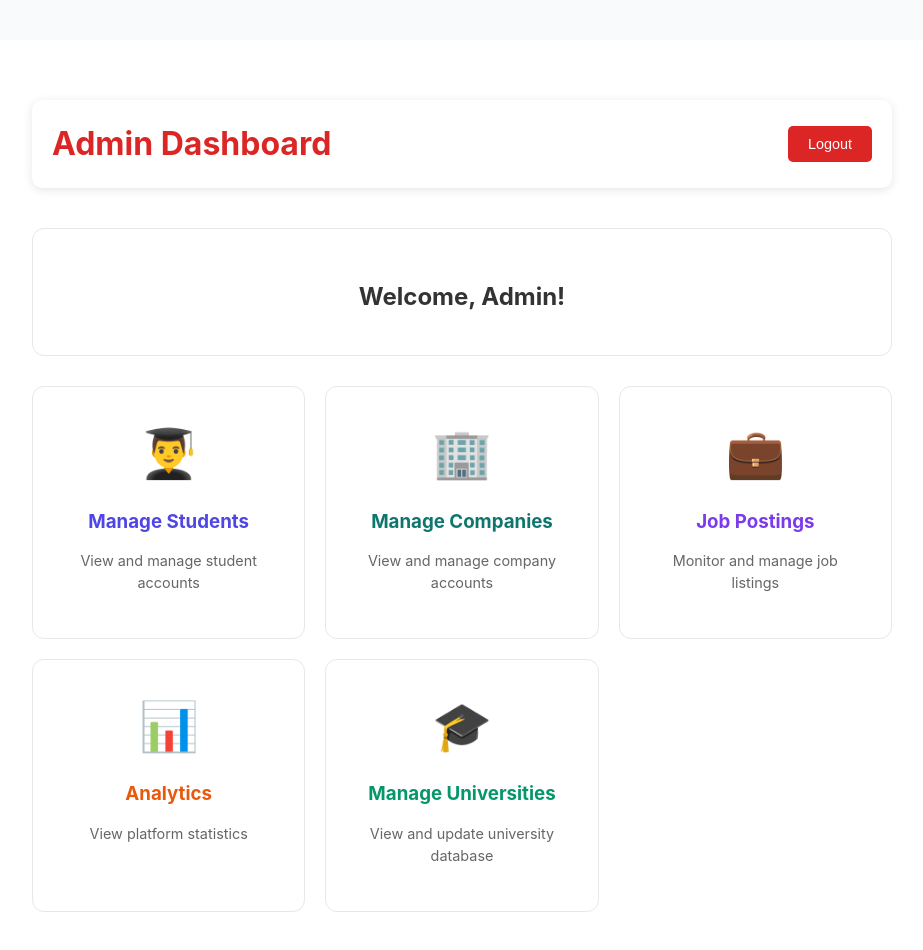
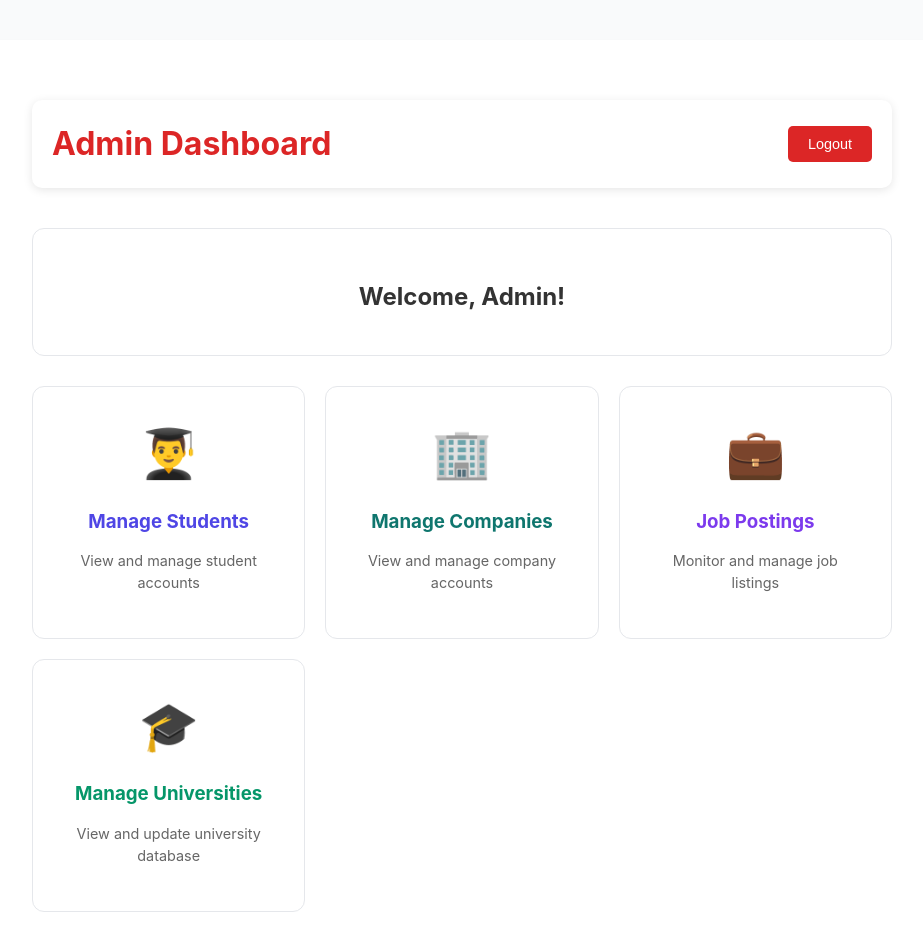
Before and after one commit to kpranat/STARTIN-V2.0, a React app in the folder frontend/: page /admin/dashboard in a window 1280 px wide. Shown: the top 950 px of the page, without its empty margins (178-1101 px from the left). Built offline with nearby package versions, Linux system fonts and the light colour scheme; sample sign-in values are in the browser's storage; the HTML template or start-up script is replaced by a standard one.

Commit message:
remove analytics dashbaord form the admin

```diff
--- a/frontend/src/pages/admin/AdminDashboard.tsx
+++ b/frontend/src/pages/admin/AdminDashboard.tsx
@@ -516,24 +516,6 @@ const AdminDashboard: React.FC = () => {
             </h3>
             <p style={{ color: '#666', fontSize: '0.9rem' }}>
               Monitor and manage job listings
-            </p>
-          </div>
-
-          {/* Analytics */}
-          <div className="card" style={{
-            padding: '30px',
-            cursor: 'pointer',
-            transition: 'transform 0.2s'
-          }}>
-            <div style={{
-              fontSize: '3rem',
-              marginBottom: '15px'
-            }}>📊</div>
-            <h3 style={{ color: '#ea580c', marginBottom: '10px' }}>
-              Analytics
-            </h3>
-            <p style={{ color: '#666', fontSize: '0.9rem' }}>
-              View platform statistics
             </p>
           </div>
 
```
